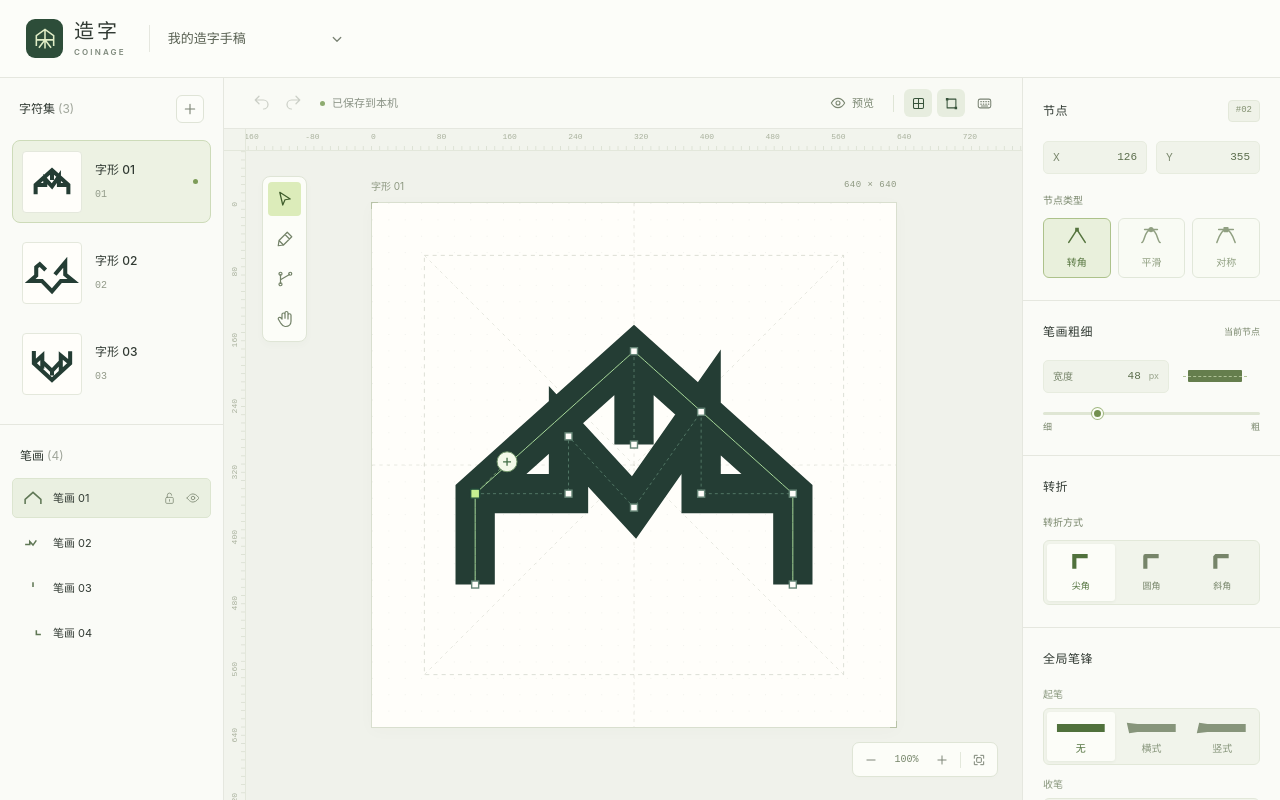
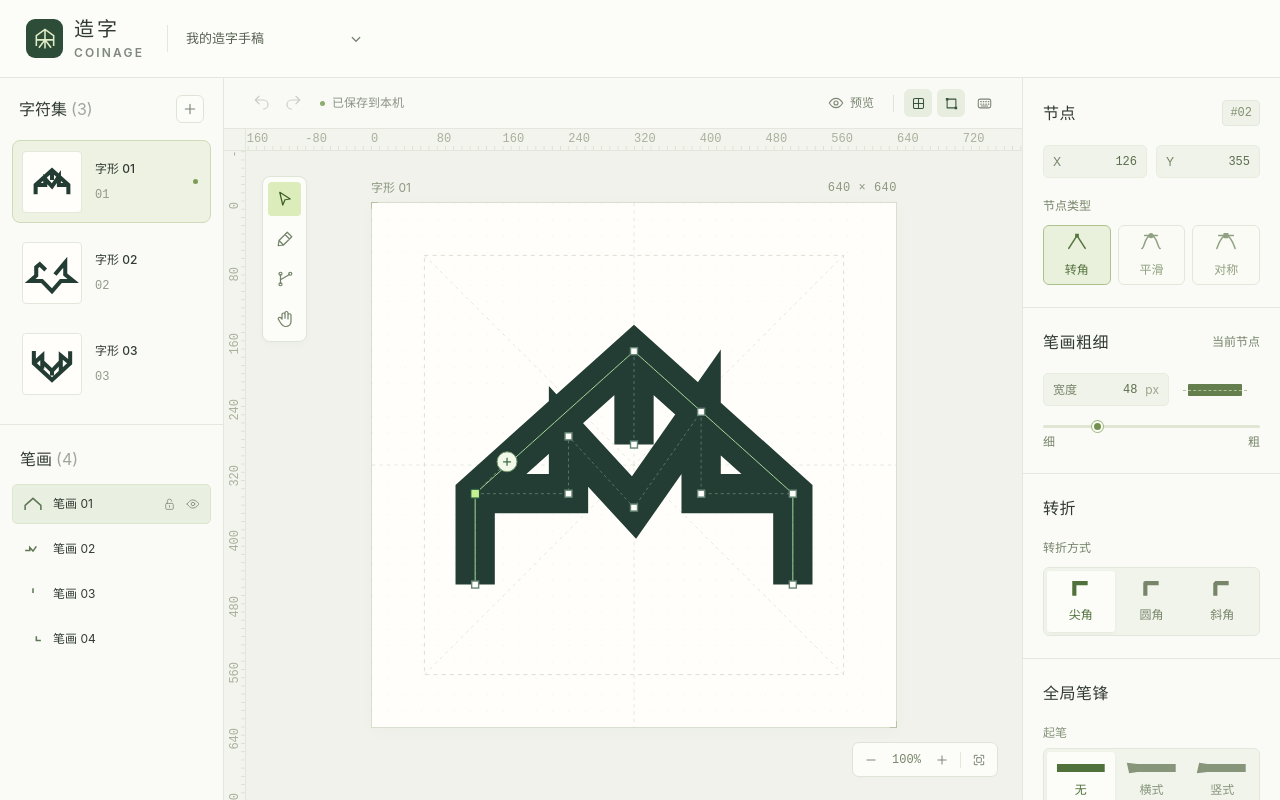
Before and after one commit to libudu/coinage, a React (Vite) app: page / in a window 1280 px wide. Built offline with nearby package versions, Linux system fonts and the light colour scheme.

Commit message:
style: 统一最小字号与分区标题字号

```diff
--- a/src/app/App.tsx
+++ b/src/app/App.tsx
@@ -145,14 +145,14 @@ export default function App() {
             </svg>
           </span>
           <span>
-            造字<span className="brand-latin block text-[8px] tracking-[2.15px] mt-[6px] font-semibold text-[#7e897c] tablet:text-[7px]">COINAGE</span>
+            造字<span className="brand-latin block text-[12px] tracking-[2.15px] mt-[6px] font-semibold text-[#7e897c]">COINAGE</span>
           </span>
         </div>
         <div className="document-title flex items-center gap-[12px] [&>input]:w-[145px] [&>input]:[border:0]
           [&>input]:bg-[transparent] [&>input]:text-[13px] [&>input]:text-[#586052] [&>input]:py-[7px]
           [&>input]:px-0 [&_.icon-button]:w-[25px] [&_.icon-button]:h-[28px] laptop:[&>input]:w-[130px]
-          laptop:gap-[7px] tablet:[&>input]:w-[107px] tablet:[&>input]:text-[11px] tablet:[&_.header-divider]:m-0
-          compact:gap-[3px] compact:[&>input]:w-[102px] compact:[&>input]:text-[11px] phone:[&>input]:hidden
+          laptop:gap-[7px] tablet:[&>input]:w-[107px] tablet:[&>input]:text-[12px] tablet:[&_.header-divider]:m-0
+          compact:gap-[3px] compact:[&>input]:w-[102px] phone:[&>input]:hidden
           phone:[&>.header-divider]:hidden phone:ml-[-6px]">
           <span className="header-divider w-[1px] h-[27px] bg-[var(--border)] mr-[6px]" />
           <input
@@ -364,9 +364,9 @@ export default function App() {
               />
             </div>
             <div className="shortcut-list flex flex-col gap-0 [&>div]:flex [&>div]:items-center [&>div]:justify-between
-              [&>div]:text-[11px] [&>div]:gap-[20px] [&>div]:min-h-[36px] [&>div]:border-b
+              [&>div]:text-[12px] [&>div]:gap-[20px] [&>div]:min-h-[36px] [&>div]:border-b
               [&>div]:[border-bottom-style:solid] [&>div]:border-b-[#e8ecdf] [&>div:last-child]:[border:0]
-              [&_kbd]:text-[#81936e] phone:[&>div]:text-[10px] phone:[&>div]:gap-[10px] phone:[&_kbd]:text-[9px]">
+              [&_kbd]:text-[#81936e] phone:[&>div]:gap-[10px]">
               {[
                 ["选择 / 钢笔 / 分支 / 平移", "V / P / B / H"],
                 ["从节点拉出新笔画", "Alt + 拖动"],
@@ -388,7 +388,7 @@ export default function App() {
               ].map(([label, key]) => (
                 <div key={label}>
                   <span>{label}</span>
-                  <kbd className="[font:10px_ui-monospace,monospace]">{key}</kbd>
+                  <kbd className="[font:12px_ui-monospace,monospace]">{key}</kbd>
                 </div>
               ))}
             </div>
--- a/src/features/editor/BrushControls.tsx
+++ b/src/features/editor/BrushControls.tsx
@@ -40,14 +40,14 @@ export function BrushControls({ doc }: { doc: ReturnType<typeof useProject> }) {
         const tip = brush[key];
         return (
           <div className="brush-end mb-[12px]" key={end}>
-            <div className="brush-end-heading flex items-center justify-between mb-[6px] text-[11px] [&>span]:text-[#87957b] [&>span]:text-[10px]"><span>{label}</span></div>
+            <div className="brush-end-heading flex items-center justify-between mb-[6px] text-[12px] [&>span]:text-[#87957b] [&>span]:text-[12px]"><span>{label}</span></div>
             <div className={`segmented brush-tip-options flex border [border-style:solid] border-[#e2e8d9] rounded-[6px] p-[3px]
               bg-[#f1f4eb] gap-[3px] [&>button]:flex-1 [&>button]:min-w-0 [&>button]:py-[7px] [&>button]:px-[4px]
-              [&>button]:text-[11px] [&>button]:rounded-[3px] [&>button]:text-[#87957b] [&>button]:flex
+              [&>button]:text-[12px] [&>button]:rounded-[3px] [&>button]:text-[#87957b] [&>button]:flex
               [&>button]:justify-center [&>button]:items-center [&>button]:gap-[6px]
               [&.brush-tip-options>button]:flex-col [&.brush-tip-options>button]:gap-[2px]
               [&.brush-tip-options>button]:py-[5px] [&.brush-tip-options>button]:px-[2px]
-              [&.brush-tip-options>button]:text-[10px] [&.brush-tip-options_svg]:block [&.brush-tip-options_svg]:w-full
+              [&.brush-tip-options>button]:text-[12px] [&.brush-tip-options_svg]:block [&.brush-tip-options_svg]:w-full
               [&.brush-tip-options_svg]:h-[22px] ${segmentedStateClasses}`} role="group" aria-label={label}>
               {brushTips.map((option) => (
                 <button key={option}
@@ -65,7 +65,7 @@ export function BrushControls({ doc }: { doc: ReturnType<typeof useProject> }) {
       <div className="brush-presets grid grid-cols-[repeat(4,_minmax(0,_1fr))] gap-[5px] [&_svg]:block [&_svg]:w-full
         [&_svg]:h-[22px] [&>button]:min-w-0 [&>button]:py-[4px] [&>button]:px-[2px] [&>button]:border
         [&>button]:[border-style:solid] [&>button]:border-[#e2e8d9] [&>button]:rounded-[5px]
-        [&>button]:text-[#748464] [&>button]:text-[10px] [&>button:hover:not(:disabled)]:text-[#345c29]! [&>button:hover:not(:disabled)]:bg-[#edf3e5] [&>button:hover:not(:disabled)]:border-[#a8bd94] [&>button.active]:text-[#345c29]! [&>button.active]:bg-[#edf3e5] [&>button.active]:border-[#a8bd94]" role="group" aria-label="笔锋预设">
+        [&>button]:text-[#748464] [&>button]:text-[12px] [&>button:hover:not(:disabled)]:text-[#345c29]! [&>button:hover:not(:disabled)]:bg-[#edf3e5] [&>button:hover:not(:disabled)]:border-[#a8bd94] [&>button.active]:text-[#345c29]! [&>button.active]:bg-[#edf3e5] [&>button.active]:border-[#a8bd94]" role="group" aria-label="笔锋预设">
         {brushPresets.map((preset) => {
           const active = brush.startTip === preset.start && brush.endTip === preset.end;
           return (
--- a/src/features/editor/EditorCanvas.tsx
+++ b/src/features/editor/EditorCanvas.tsx
@@ -177,7 +177,7 @@ export function EditorCanvas({
           />
           <div
             className={`save-state ${doc.saved === "error" ? "error" : ""} flex items-center min-w-0 gap-[7px] ml-[10px]
-              text-[#8b9386] text-[11px] whitespace-nowrap compact:hidden [&.error]:text-[#a04c32]
+              text-[#8b9386] text-[12px] whitespace-nowrap compact:hidden [&.error]:text-[#a04c32]
               [&.error_.save-dot]:bg-[#b76548]`}
             role="status"
           >
@@ -195,8 +195,8 @@ export function EditorCanvas({
           [&_.icon-button>svg]:w-[15px] [&_.icon-button>svg]:h-[15px] tablet:gap-[1px]
           phone:[&_.mini-divider]:hidden phone:[&_.icon-button]:w-[25px]">
           <button
-            className={`view-button ${preview ? "active" : ""} gap-[6px] items-center text-[11px] text-[#7a8671] py-[6px] px-[9px]
-              rounded-[4px] flex phone:p-[5px] phone:text-[10px] [&.active]:bg-[#e7eddf] [&.active]:text-[#385e3d]`}
+            className={`view-button ${preview ? "active" : ""} gap-[6px] items-center text-[12px] text-[#7a8671] py-[6px] px-[9px]
+              rounded-[4px] flex phone:p-[5px] [&.active]:bg-[#e7eddf] [&.active]:text-[#385e3d]`}
             onClick={() => setPreview((v) => !v)}
           >
             <Icon name="eye" size={16} />
@@ -272,7 +272,7 @@ export function EditorCanvas({
         <div
           className="ruler ruler-horizontal absolute z-[5] pointer-events-none text-[#a9b19d] bg-[#f2f4ed] flex justify-around
             overflow-hidden h-[22px] left-[22px] right-0 top-0 border-b [border-bottom-style:solid] border-b-[#e3e7db]
-            items-start pt-[3px] [font:8px_ui-monospace,monospace]"
+            items-start pt-[3px] [font:12px_ui-monospace,monospace]"
           aria-hidden="true"
           style={{
             backgroundPositionX: rulerX,
@@ -293,7 +293,7 @@ export function EditorCanvas({
         <div
           className="ruler ruler-vertical absolute z-[5] pointer-events-none text-[#a9b19d] bg-[#f2f4ed] flex justify-around
             overflow-hidden w-[22px] top-[22px] bottom-0 left-0 border-r [border-right-style:solid] border-r-[#e3e7db]
-            flex-col items-center [font:8px_ui-monospace,monospace] [&_span]:[writing-mode:vertical-rl] [&_span]:[transform:rotate(180deg)]"
+            flex-col items-center [font:12px_ui-monospace,monospace] [&_span]:[writing-mode:vertical-rl] [&_span]:[transform:rotate(180deg)]"
           aria-hidden="true"
           style={{
             backgroundPositionY: rulerY,
@@ -347,11 +347,10 @@ export function EditorCanvas({
             transform: `translate(calc(-50% + ${pan.x}px), calc(-50% + ${pan.y}px))`,
           }}
         >
-          <div className="artboard-label absolute top-[-23px] left-0 right-0 flex justify-between text-[10px] text-[#8d9880]
+          <div className="artboard-label absolute top-[-23px] left-0 right-0 flex justify-between text-[12px] text-[#8d9880]
             pointer-events-none gap-[15px] [&>span:last-child]:[font-family:ui-monospace,_monospace]
-            [&>span:last-child]:text-[9px] [&>span:last-child]:tracking-[0.5px] [&>span:first-child]:whitespace-nowrap
-            [&>span:first-child]:overflow-hidden [&>span:first-child]:text-ellipsis [&>span:last-child]:shrink-0
-            compact:text-[9px]">
+            [&>span:last-child]:tracking-[0.5px] [&>span:first-child]:whitespace-nowrap
+            [&>span:first-child]:overflow-hidden [&>span:first-child]:text-ellipsis [&>span:last-child]:shrink-0">
             <span>{glyph.name}</span>
             <span>640 × 640</span>
           </div>
@@ -402,7 +401,7 @@ export function EditorCanvas({
               title="缩小"
               onClick={() => setZoom((z) => clamp(z / 1.2, 0.25, 4))}
             />
-            <button className="zoom-value text-[#77866b] min-w-[43px] h-[26px] tablet:min-w-[35px] [font:10px_ui-monospace,monospace]" onClick={reset}>
+            <button className="zoom-value text-[#77866b] min-w-[43px] h-[26px] tablet:min-w-[35px] [font:12px_ui-monospace,monospace]" onClick={reset}>
               {Math.round(zoom * 100)}%
             </button>
             <IconButton
--- a/src/features/editor/GlyphSidebar.tsx
+++ b/src/features/editor/GlyphSidebar.tsx
@@ -32,10 +32,10 @@ export function GlyphSidebar({
       <div className="panel-tabs h-[62px] flex items-center justify-between py-0 px-[19px] shrink-0 text-[12px]
         font-semibold
         wide:h-[68px] wide:py-0 wide:px-[25px] tablet:py-0 tablet:px-[14px] compact:py-0
-        compact:h-[52px] compact:text-[11px] compact:px-[5px] phone:py-0 phone:px-[3px] phone:text-[10px]">
-        <span className="whitespace-nowrap">
+        compact:h-[52px] compact:px-[5px] phone:py-0 phone:px-[3px]">
+        <h3 className="m-0 whitespace-nowrap">
           字符集{" "}<span className="text-[#a0a69b] font-normal">({project.glyphs.length})</span>
-        </span>
+        </h3>
         <AddGlyphMenu addGlyph={addGlyph} importGlyph={importGlyph} />
       </div>
       <div className="glyph-list pt-0 px-[12px] pb-[19px] flex flex-col gap-[8px] max-h-[46%] overflow-auto shrink-0 wide:pt-0
@@ -63,10 +63,9 @@ export function GlyphSidebar({
             </div>
             <span className="glyph-card-text min-w-0 flex flex-col gap-[8px] [&_strong]:text-[12px] [&_strong]:font-[550]
               [&_strong]:max-w-[95px] [&_strong]:whitespace-nowrap [&_strong]:overflow-hidden [&_strong]:text-ellipsis
-              [&_small]:[font-family:ui-monospace,_monospace] [&_small]:text-[10px] [&_small]:text-[#929a89]
+              [&_small]:[font-family:ui-monospace,_monospace] [&_small]:text-[12px] [&_small]:text-[#929a89]
               wide:[&_strong]:max-w-[110px] laptop:[&_strong]:max-w-[75px] tablet:[&_strong]:max-w-[62px]
-              tablet:[&_strong]:text-[11px] tablet:gap-[5px] compact:[&_strong]:max-w-[61px]
-              compact:[&_strong]:text-[10px] compact:[&_small]:hidden">
+              tablet:gap-[5px] compact:[&_strong]:max-w-[61px] compact:[&_small]:hidden">
               <strong>{g.name}</strong>
               <small>{String(index + 1).padStart(2, "0")}</small>
             </span>
@@ -79,7 +78,7 @@ export function GlyphSidebar({
         [&>.section-heading]:mb-[13px] laptop:pl-[9px] laptop:pr-[9px] compact:pt-[16px] compact:px-[6px]
         compact:pb-[8px] compact:[&>.section-heading]:py-0 compact:[&>.section-heading]:px-[4px]">
         <div className="section-heading mb-[19px]">
-          <h3 className="m-0 whitespace-nowrap text-[12px] font-semibold compact:text-[11px] phone:text-[10px]">
+          <h3 className="m-0 whitespace-nowrap font-semibold">
             笔画{" "}<span className="text-[#a0a69b] font-normal">({glyph.strokes.length})</span>
           </h3>
         </div>
@@ -93,9 +92,9 @@ export function GlyphSidebar({
             >
               <button
                 className="layer-select flex items-center gap-[7px] flex-1 min-w-0 h-full text-left [&>svg]:text-[#5f7755]
-                  [&>svg]:shrink-0 [&_span]:text-[11px] [&_span]:overflow-hidden [&_span]:text-ellipsis
+                  [&>svg]:shrink-0 [&_span]:text-[12px] [&_span]:overflow-hidden [&_span]:text-ellipsis
                   [&_span]:whitespace-nowrap [&_small]:hidden tablet:gap-[3px] tablet:[&>svg]:w-[20px]
-                  tablet:[&_span]:text-[10px] compact:gap-[3px] compact:[&_span]:text-[9px] compact:[&>svg]:w-[18px]"
+                  compact:gap-[3px] compact:[&>svg]:w-[18px]"
                 onClick={() => select(null, s.id)}
               >
                 <svg width="26" height="26" viewBox="0 0 640 640">
@@ -140,7 +139,7 @@ export function GlyphSidebar({
             </div>
           ))}
           {!glyph.strokes.length && (
-            <div className="empty-layer flex items-center justify-center h-full text-[12px] text-[#afb4aa] compact:text-[10px]">
+            <div className="empty-layer flex items-center justify-center h-full text-[12px] text-[#afb4aa]">
               暂无笔画
             </div>
           )}
--- a/src/features/editor/Properties.tsx
+++ b/src/features/editor/Properties.tsx
@@ -98,7 +98,7 @@ export function Properties({
         <Section
           title={node ? "节点" : stroke ? "笔画" : "字符"}
           trailing={
-            <span className="selection-badge py-[3px] px-[7px] text-[9px] bg-[#eff2e8] text-[#839171] border [border-style:solid]
+            <span className="selection-badge py-[3px] px-[7px] text-[12px] bg-[#eff2e8] text-[#839171] border [border-style:solid]
               border-[#e3e8da] rounded-[4px] [font-family:ui-monospace,_'Microsoft_YaHei',_monospace]">
               {multiple ? `${nodes.length} 节点` : node
                 ? `#${String(Object.keys(glyph.nodes).indexOf(node.id) + 1).padStart(2, "0")}`
@@ -124,11 +124,11 @@ export function Properties({
                   disabled={locked}
                 />
               </div>
-              <label className="field-title spaced block text-[#77856a] text-[10px] mb-[10px] mt-[19px]">节点类型</label>
+              <label className="field-title spaced block text-[#77856a] text-[12px] mb-[10px] mt-[19px]">节点类型</label>
               <div className="node-type-options grid grid-cols-[repeat(3,_1fr)] gap-[7px] [&>button]:flex [&>button]:flex-col
                 [&>button]:items-center [&>button]:justify-center [&>button]:gap-[8px] [&>button]:h-[60px]
                 [&>button]:border [&>button]:[border-style:solid] [&>button]:border-[#e1e7d9] [&>button]:rounded-[6px]
-                [&>button]:text-[#91a082] [&>button]:text-[10px] [&>button]:bg-[#f9fbf4] [&>button.active]:border-[#adc28b] [&>button.active]:bg-[#e9f0dc] [&>button.active]:text-[#55743e]! [&>button:hover]:bg-[#eff4e6] [&>button.active:hover]:bg-[#eff4e6]">
+                [&>button]:text-[#91a082] [&>button]:text-[12px] [&>button]:bg-[#f9fbf4] [&>button.active]:border-[#adc28b] [&>button.active]:bg-[#e9f0dc] [&>button.active]:text-[#55743e]! [&>button:hover]:bg-[#eff4e6] [&>button.active:hover]:bg-[#eff4e6]">
                 {(
                   [
                     { mode: "corner", icon: "corner", label: "转角" },
@@ -168,7 +168,7 @@ export function Properties({
           <Section
             title="笔画粗细"
             trailing={
-              <span className="subtle-label text-[9px] text-[#77856a]">
+              <span className="subtle-label text-[12px] text-[#77856a]">
                 {multiple ? "所选节点" : node ? "当前节点" : "整条笔画"}
               </span>
             }
@@ -218,7 +218,7 @@ export function Properties({
                 widthGesture.current = null;
               }}
             />
-            <div className="range-scale flex justify-between text-[#77856a] text-[9px] mt-[5px]">
+            <div className="range-scale flex justify-between text-[#77856a] text-[12px] mt-[5px]">
               <span>细</span>
               <span>粗</span>
             </div>
@@ -226,13 +226,13 @@ export function Properties({
         )}
         {(node || stroke) && (
           <Section title="转折">
-            <label className="field-title block text-[#77856a] text-[10px] mb-[10px]">转折方式</label>
+            <label className="field-title block text-[#77856a] text-[12px] mb-[10px]">转折方式</label>
             <div className={`segmented shape-options flex border [border-style:solid] border-[#e2e8d9] rounded-[6px] p-[3px]
               bg-[#f1f4eb] gap-[3px] [&>button]:flex-1 [&>button]:min-w-0 [&>button]:py-[7px] [&>button]:px-[4px]
-              [&>button]:text-[11px] [&>button]:rounded-[3px] [&>button]:text-[#87957b] [&>button]:flex
+              [&>button]:text-[12px] [&>button]:rounded-[3px] [&>button]:text-[#87957b] [&>button]:flex
               [&>button]:justify-center [&>button]:items-center [&>button]:gap-[6px] [&.shape-options>button]:flex-col
               [&.shape-options>button]:gap-[7px] [&.shape-options>button]:py-[8px] [&.shape-options>button]:px-[2px]
-              [&.shape-options>button]:text-[9px] [&.shape-options>button>svg]:w-[20px]
+              [&.shape-options>button]:text-[12px] [&.shape-options>button>svg]:w-[20px]
               [&.shape-options>button>svg]:h-[20px] [&.shape-options>button]:text-[#77856a] ${segmentedStateClasses}`}>
               {(["miter", "round", "bevel"] as const).map((join, i) => (
                 <button
@@ -264,7 +264,7 @@ export function Properties({
         )}
         <BrushControls doc={doc} />
         <Section title="外观">
-          <div className="color-row flex items-center gap-[10px] [font-family:ui-monospace,_monospace] text-[10px] bg-[#f1f4eb]
+          <div className="color-row flex items-center gap-[10px] [font-family:ui-monospace,_monospace] text-[12px] bg-[#f1f4eb]
             border [border-style:solid] border-[#e6ebdd] rounded-[5px] h-[35px] py-0 px-[8px] text-[#748464]">
             <label className="color-swatch block w-[19px] h-[19px] rounded-[4px] border [border-style:solid] border-[#0000000a]
               overflow-hidden cursor-pointer [&>input]:w-[40px] [&>input]:h-[40px] [&>input]:m-[-9px]
@@ -281,7 +281,7 @@ export function Properties({
               />
             </label>
             <span>{glyph.color.toUpperCase()}</span>
-            <span className="color-opacity ml-auto text-[9px] text-[#96a287] border-l [border-left-style:solid] border-l-[#dfe6d4] pl-[10px]">100%</span>
+            <span className="color-opacity ml-auto text-[12px] text-[#96a287] border-l [border-left-style:solid] border-l-[#dfe6d4] pl-[10px]">100%</span>
           </div>
           <div className="preset-colors flex gap-[12px] mt-[13px] p-[2px] [&>button]:w-[17px] [&>button]:h-[17px]
             [&>button]:rounded-[50%] [&>button]:border-[2px] [&>button]:[border-style:solid]
@@ -320,8 +320,8 @@ export function Properties({
               />
             }
           >
-            <div className="range-label flex justify-between items-center text-[#88967a] text-[11px] mt-[26px] mx-0 mb-[15px]
-              [&>b]:[font-family:ui-monospace,_monospace] [&>b]:text-[#5a7446] [&>b]:text-[11px] [&>b]:font-medium
+            <div className="range-label flex justify-between items-center text-[#88967a] text-[12px] mt-[26px] mx-0 mb-[15px]
+              [&>b]:[font-family:ui-monospace,_monospace] [&>b]:text-[#5a7446] [&>b]:text-[12px] [&>b]:font-medium
               phone:mt-[20px]">
               不透明度<b>{glyph.referenceOpacity}%</b>
             </div>
--- a/src/shared/components/controls.tsx
+++ b/src/shared/components/controls.tsx
@@ -49,7 +49,7 @@ export function Section({
   return (
     <section className="panel-section py-[22px] px-[20px] border-b [border-bottom-style:solid] border-b-[var(--border)] last:[border-bottom:0]
       wide:p-[25px] laptop:py-[20px] laptop:px-[16px] tablet:py-[18px] tablet:px-[14px]">
-      <div className={`section-heading flex items-center justify-between ${children ? "mb-[19px]" : ""} gap-[8px] [&_h3]:text-[12px]
+      <div className={`section-heading flex items-center justify-between ${children ? "mb-[19px]" : ""} gap-[8px]
         [&_h3]:font-semibold [&_h3]:m-0 [&_h3]:tracking-[0.5px]`}>
         <h3>{title}</h3>
         {trailing}
@@ -77,10 +77,10 @@ export function NumberField({
 }) {
   return (
     <label className="number-field flex items-center gap-[8px] bg-[#f0f3ea] border [border-style:solid] border-[#e7ecdf]
-      rounded-[5px] h-[33px] py-0 px-[9px] min-w-0 [&>span]:text-[10px] [&>span]:text-[#77856a]
+      rounded-[5px] h-[33px] py-0 px-[9px] min-w-0 [&>span]:text-[12px] [&>span]:text-[#77856a]
       [&>span]:shrink-0 [&>input]:w-full [&>input]:min-w-0 [&>input]:bg-[transparent] [&>input]:[border:0]
-      [&>input]:[font-family:ui-monospace,_monospace] [&>input]:text-[11px] [&>input]:text-[#5c6e4d]
-      [&>input]:text-right [&>input]:p-0 [&>small]:text-[9px] [&>small]:text-[#9ba68e]">
+      [&>input]:[font-family:ui-monospace,_monospace] [&>input]:text-[12px] [&>input]:text-[#5c6e4d]
+      [&>input]:text-right [&>input]:p-0 [&>small]:text-[12px] [&>small]:text-[#9ba68e]">
       <span>{label}</span>
       <input
         aria-label={label}
--- a/src/styles/base.css
+++ b/src/styles/base.css
@@ -21,6 +21,9 @@
   body {
     margin: 0;
     min-width: 760px;
+  }
+  h3 {
+    font-size: 16px;
   }
   button,
   input,
```
Also changed, not shown: src/features/editor/BrushTuning.tsx (+5 -5 lines), src/features/tracing/ImportDialog.tsx (+14 -14 lines).
